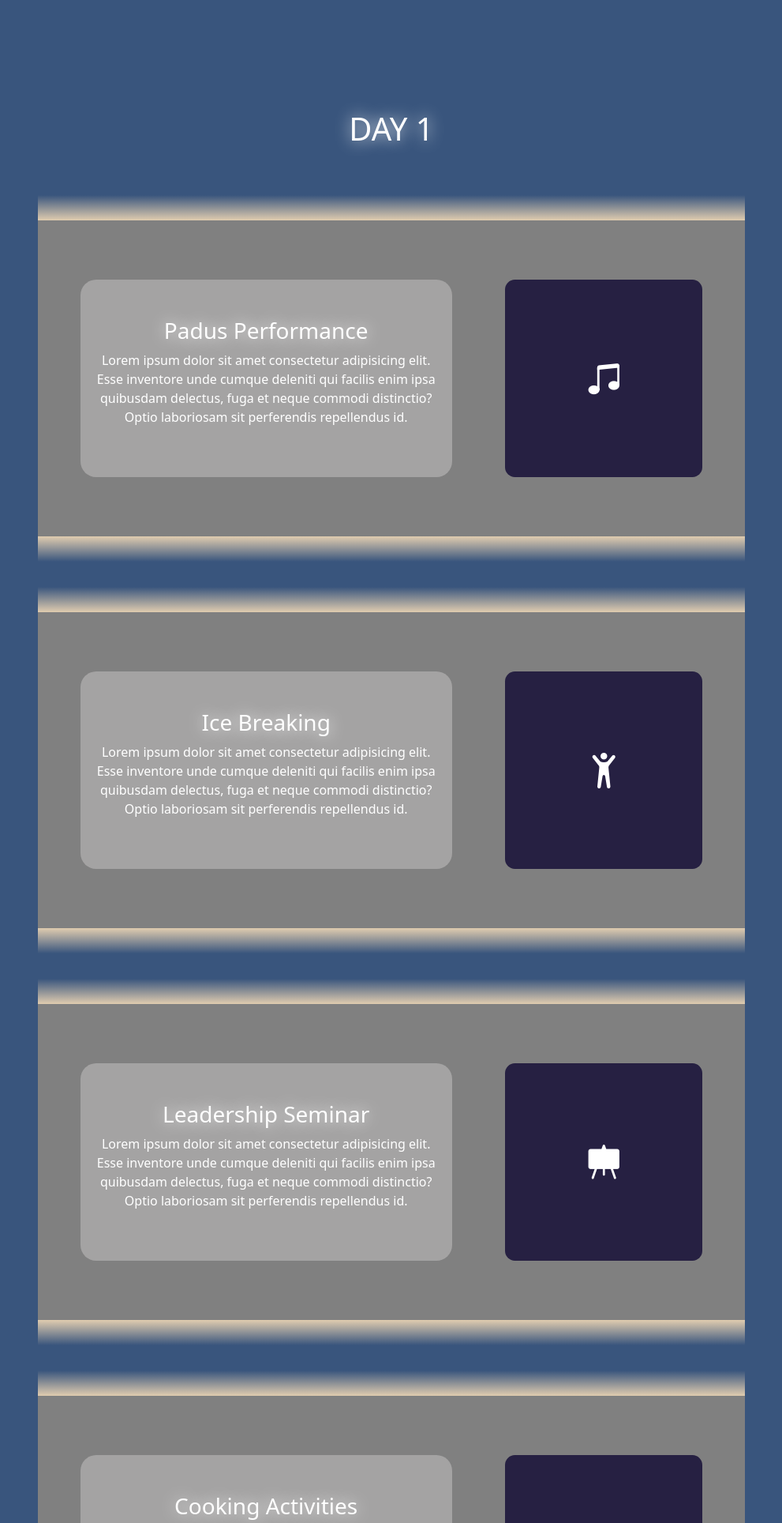
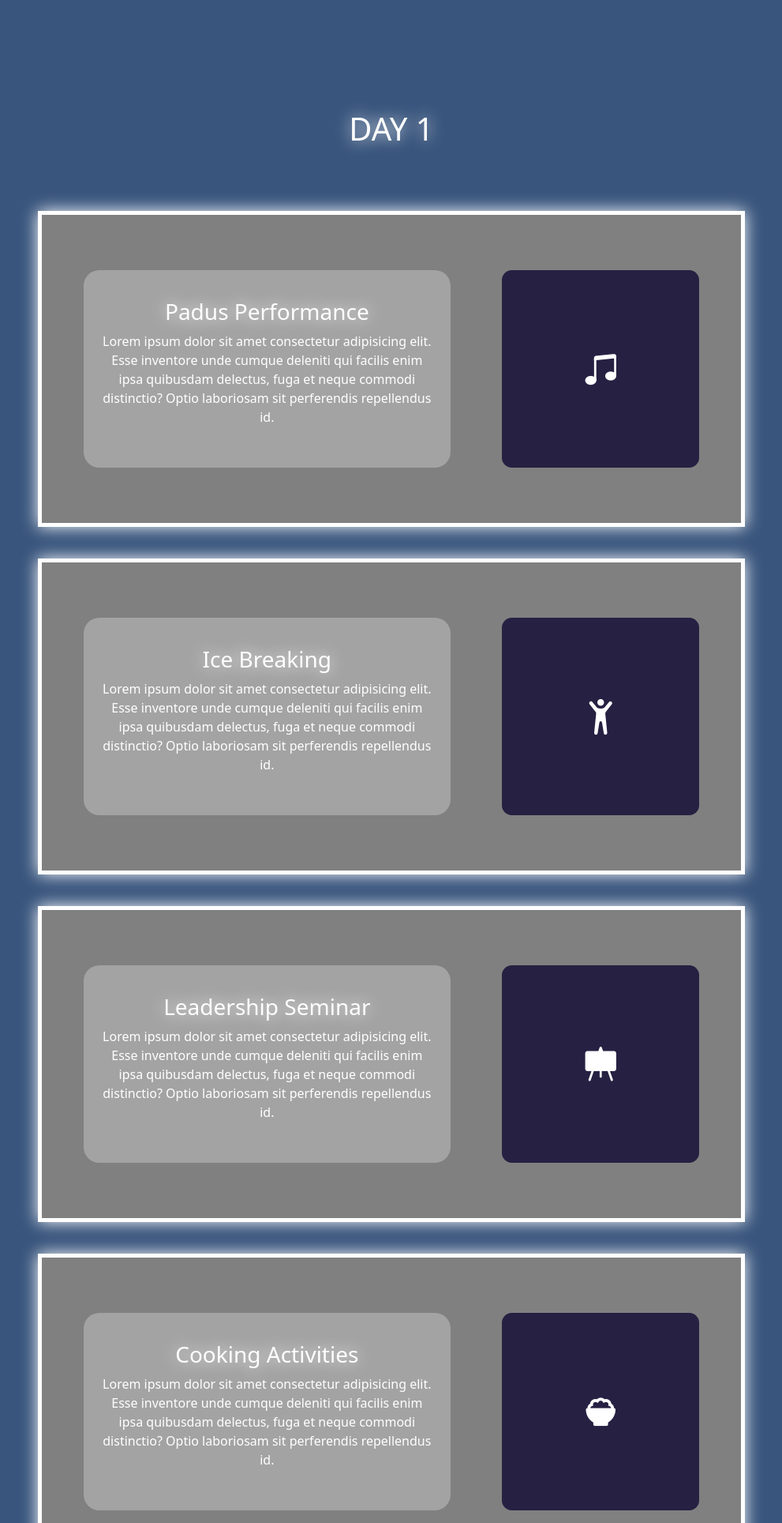
Before and after one commit to kyzn-15/Asteria, a Flask app: page / in a window 1280 px wide. Shown: the part 3832-5760 px from the top of the page at 79% size, without its empty margins (144-1135 px from the left). Run offline with Flask 3, Linux system fonts and the light colour scheme; some libraries are stand-ins or nearby versions.

Commit message:
update performance card

```diff
--- a/static/style.css
+++ b/static/style.css
@@ -272,6 +272,7 @@ div.list {
   /* margin-bottom: 70px; */
 }
 
+
 .pfm-card {
   width: 70vw;
   height: 50vh;
@@ -280,6 +281,9 @@ div.list {
   display: flex;
   justify-content: space-around;
   align-items: center;
+  border: 5px solid white;
+  margin: 20px 0;
+  box-shadow: 0 0 20px white;
 }
 
 .pfm-card .card-desc {
--- a/templates/index.html
+++ b/templates/index.html
@@ -214,7 +214,6 @@
           <h1 class="heading text-shadow hidden judul">DAY 1</h1>
           <div class="card-container">
             <div class="pfm-content hidden">
-              <section class="divider"></section>
               <div class="pfm-card">
                 <div class="card-desc">
                   <h3 class="text-shadow">Padus Performance</h3>
@@ -229,10 +228,8 @@
                   <i class="bi bi-music-note-beamed"></i>
                 </div>
               </div>
-              <section class="divider bottom"></section>
             </div>
             <div class="pfm-content hidden">
-              <section class="divider"></section>
               <div class="pfm-card">
                 <div class="card-desc">
                   <h3 class="text-shadow">Ice Breaking</h3>
@@ -247,11 +244,9 @@
                   <i class="bi bi-person-arms-up"></i>
                 </div>
               </div>
-              <section class="divider bottom"></section>
             </div>
 
             <div class="pfm-content hidden">
-              <section class="divider"></section>
               <div class="pfm-card">
                 <div class="card-desc">
                   <h3 class="text-shadow">Leadership Seminar</h3>
@@ -266,11 +261,9 @@
                   <i class="bi bi-easel-fill"></i>
                 </div>
               </div>
-              <section class="divider bottom"></section>
             </div>
 
             <div class="pfm-content hidden">
-              <section class="divider"></section>
               <div class="pfm-card">
                 <div class="card-desc">
                   <h3 class="text-shadow">Cooking Activities</h3>
@@ -285,11 +278,9 @@
                   <i class="bx bxs-bowl-rice"></i>
                 </div>
               </div>
-              <section class="divider bottom"></section>
             </div>
 
             <div class="pfm-content hidden">
-              <section class="divider"></section>
               <div class="pfm-card">
                 <div class="card-desc">
                   <h3 class="text-shadow">Games</h3>
@@ -304,11 +295,9 @@
                   <i class="bx bxs-game"></i>
                 </div>
               </div>
-              <section class="divider bottom"></section>
             </div>
 
             <div class="pfm-content hidden">
-              <section class="divider"></section>
               <div class="pfm-card">
                 <div class="card-desc">
                   <h3 class="text-shadow">Lomba Yel Yel</h3>
@@ -323,11 +312,9 @@
                   <i class="bx bxs-megaphone"></i>
                 </div>
               </div>
-              <section class="divider bottom"></section>
             </div>
 
             <div class="pfm-content hidden">
-              <section class="divider"></section>
               <div class="pfm-card">
                 <div class="card-desc">
                   <h3 class="text-shadow">Campfire</h3>
@@ -342,14 +329,12 @@
                   <i class="bx bxs-hot"></i>
                 </div>
               </div>
-              <section class="divider bottom"></section>
             </div>
           </div>
         </div>
         <div class="kelas12">
           <h1 class="heading text-shadow hidden judul">DAY 2</h1>
           <div class="pfm-content hidden">
-            <section class="divider"></section>
             <div class="pfm-card">
               <div class="card-desc">
                 <h3 class="text-shadow">Band Performance</h3>
@@ -364,11 +349,9 @@
                 <i class="fa-solid fa-guitar"></i>
               </div>
             </div>
-            <section class="divider bottom"></section>
           </div>
 
           <div class="pfm-content hidden">
-            <section class="divider"></section>
             <div class="pfm-card">
               <div class="card-desc">
                 <h3 class="text-shadow">Solo Performance</h3>
@@ -383,11 +366,9 @@
                 <i class="bx bxs-microphone-alt"></i>
               </div>
             </div>
-            <section class="divider bottom"></section>
           </div>
 
           <div class="pfm-content hidden">
-            <section class="divider"></section>
             <div class="pfm-card">
               <div class="card-desc">
                 <h3 class="text-shadow">Jalan Santai & Senam</h3>
@@ -402,7 +383,6 @@
                 <i class="fa-solid fa-person-running"></i>
               </div>
             </div>
-            <section class="divider bottom"></section>
           </div>
         </div>
       </div>
```
